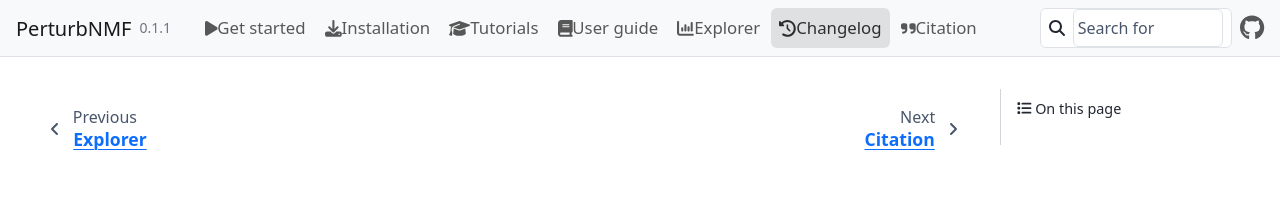
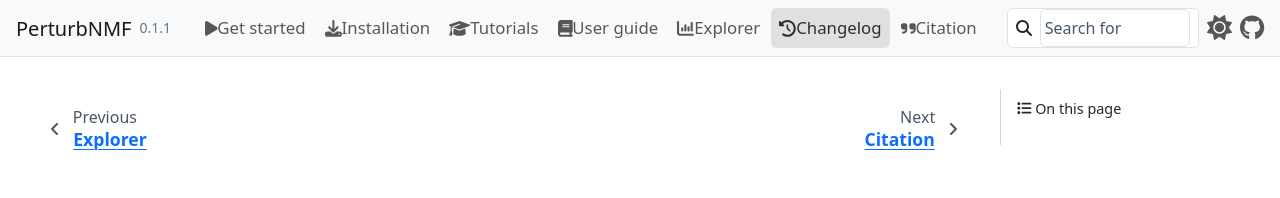
Before and after one commit to EngreitzLab/PerturbNMF, a Sphinx documentation site: the page built from docs/changelog.md, in a window 1280 px wide. Shown: the top 198 px of the page. Built offline with Sphinx 7.4.7 and the PyData theme 0.15.4, drawn with Linux system fonts in a browser that asks for light colours; pages that are not in the unit, such as notebooks, are missing from menus.

Commit message:
Add a light/dark theme switch to the docs
Navbar and footer colours move into variables with a Bootstrap dark
palette, the home page shows the dark overview figure in dark mode, and the
dark SVG gets a transparent background so it blends into dark pages. The
site still opens in light mode.

Co-Authored-By: Claude Opus 5.5 (1M context) <noreply@anthropic.com>

```diff
--- a/docs/_static/custom.css
+++ b/docs/_static/custom.css
@@ -1,5 +1,5 @@
 /* pkgdown (Bootstrap 5) look on top of pydata-sphinx-theme. */
-/* Set on the light-theme selector too: pydata defines its colours there,
+/* Set on the theme selectors too: pydata defines its colours there,
    which outranks a bare :root. */
 :root,
 html[data-theme="light"] {
@@ -13,23 +13,58 @@ html[data-theme="light"] {
   --pst-color-link-hover: #0a58ca;
   --pst-color-link-higher-contrast: #0a58ca; /* links inside tables */
   --pst-color-on-background: #f8f9fa;
+
+  /* Navbar/footer colours: Bootstrap `bg-light` */
+  --pnmf-bar-bg: #f8f9fa;
+  --pnmf-bar-border: #dee2e6;
+  --pnmf-brand: rgba(0, 0, 0, 0.9);
+  --pnmf-nav: rgba(0, 0, 0, 0.65);
+  --pnmf-nav-strong: rgba(0, 0, 0, 0.8);
+  --pnmf-nav-pill: rgba(0, 0, 0, 0.1);
+  --pnmf-muted: #6c757d;
+  --pnmf-search-bg: #fff;
 }
 
-/* Navbar, matching pkgdown's Bootstrap `navbar bg-light`: name + muted
-   version, icon links left-aligned after it, search box + GitHub on the right. */
+/* Dark mode: Bootstrap 5.3 dark palette (pkgdown's dark theme). */
+html[data-theme="dark"] {
+  --pst-header-height: 3.5rem;
+  --pst-font-family-base: system-ui, -apple-system, "Segoe UI", Roboto, "Helvetica Neue", Arial, sans-serif;
+  --pst-font-family-heading: var(--pst-font-family-base);
+  --pst-color-primary: #6ea8fe;
+  --pst-color-secondary: #6ea8fe;
+  --pst-color-link: #6ea8fe;
+  --pst-color-link-hover: #9ec5fe;
+  --pst-color-link-higher-contrast: #9ec5fe;
+  --pst-color-background: #212529;
+  --pst-color-on-background: #2b3035;
+  --pst-color-surface: #2b3035;
+  --pst-color-text-base: #dee2e6;
+
+  --pnmf-bar-bg: #2b3035;
+  --pnmf-bar-border: #495057;
+  --pnmf-brand: rgba(255, 255, 255, 0.95);
+  --pnmf-nav: rgba(255, 255, 255, 0.65);
+  --pnmf-nav-strong: rgba(255, 255, 255, 0.9);
+  --pnmf-nav-pill: rgba(255, 255, 255, 0.12);
+  --pnmf-muted: #adb5bd;
+  --pnmf-search-bg: #212529;
+}
+
+/* Navbar, matching pkgdown's Bootstrap navbar: name + muted version, icon
+   links left-aligned after it, search box + theme switch + GitHub on the right. */
 .bd-header {
-  background-color: #f8f9fa !important;
-  border-bottom: 1px solid #dee2e6;
+  background-color: var(--pnmf-bar-bg) !important;
+  border-bottom: 1px solid var(--pnmf-bar-border);
   box-shadow: none !important;
 }
 .bd-header .bd-header__inner { max-width: 1320px; margin: 0 auto; }
-.bd-header .navbar-brand .title { font-weight: 400; font-size: 1.25rem; color: rgba(0, 0, 0, 0.9); }
+.bd-header .navbar-brand .title { font-weight: 400; font-size: 1.25rem; color: var(--pnmf-brand); }
 .bd-header .navbar-header-items__start { gap: 0.5rem; align-items: center; }
-.pkg-version { font-size: 0.875em; color: #6c757d; }
+.pkg-version { font-size: 0.875em; color: var(--pnmf-muted); }
 .bd-header .navbar-header-items__center { margin-left: 1rem; }
 .bd-header ul.navbar-nav > li.nav-item { margin: 0 0.1rem; }
 .bd-header ul.navbar-nav > li.nav-item > .nav-link {
-  color: rgba(0, 0, 0, 0.65);
+  color: var(--pnmf-nav);
   padding: 0.4rem 0.5rem;
   font-size: 1.05rem;
   font-weight: 400;
@@ -37,31 +72,33 @@ html[data-theme="light"] {
 }
 .bd-header ul.navbar-nav > li.nav-item > .nav-link i { margin-right: 0.3rem; }
 .bd-header ul.navbar-nav > li.nav-item > .nav-link:hover {
-  color: rgba(0, 0, 0, 0.8);
+  color: var(--pnmf-nav-strong);
   text-decoration: none;
 }
 /* Current section: grey pill like pkgdown, not pydata's coloured underline. */
 .bd-header ul.navbar-nav > li.nav-item.current > .nav-link {
-  color: rgba(0, 0, 0, 0.8);
-  background-color: rgba(0, 0, 0, 0.1);
+  color: var(--pnmf-nav-strong);
+  background-color: var(--pnmf-nav-pill);
 }
 .bd-header ul.navbar-nav > li.nav-item > .nav-link::before,
 .bd-header ul.navbar-nav > li.nav-item.current > .nav-link::before { border-bottom: none; display: none; }
 .bd-header .navbar-header-items { flex-grow: 1; }
-.bd-header .navbar-header-items__end { gap: 0.5rem; margin-left: auto; } /* search + GitHub flush right */
-.bd-header .navbar-icon-links .nav-link { color: rgba(0, 0, 0, 0.65); font-size: 1.25rem; }
+.bd-header .navbar-header-items__end { gap: 0.5rem; margin-left: auto; } /* flush right */
+.bd-header .navbar-icon-links .nav-link,
+.bd-header .theme-switch-button { color: var(--pnmf-nav); font-size: 1.25rem; }
+.bd-header .theme-switch-button:hover { color: var(--pnmf-nav-strong); }
 
 /* Search box styled as a Bootstrap .form-control. */
 .bd-header .bd-search {
   width: 12rem;
   margin: 0;
   padding: 0 0.5rem;
-  background: #fff;
-  border: 1px solid #dee2e6;
+  background: var(--pnmf-search-bg);
+  border: 1px solid var(--pnmf-bar-border);
   border-radius: 0.375rem;
 }
 .bd-header .bd-search i { display: none; }
-.bd-header .bd-search .form-control { padding: 0.375rem 0.25rem; font-size: 1rem; background: transparent; }
+.bd-header .bd-search .form-control { padding: 0.375rem 0.25rem; font-size: 1rem; background: transparent; color: var(--pst-color-text-base); }
 .bd-header .bd-search .search-button__kbd-shortcut { display: none; }
 
 /* Content: readable column, plain headings. */
@@ -79,4 +116,4 @@ html[data-theme="light"] {
 .home-sidebar ul { list-style: none; padding-left: 0; margin: 0; font-size: 0.95rem; }
 .home-sidebar li { margin: 0.15rem 0; }
 
-.bd-footer { background-color: #f8f9fa; border-top: 1px solid #dee2e6; }
+.bd-footer { background-color: var(--pnmf-bar-bg); border-top: 1px solid var(--pnmf-bar-border); }
--- a/docs/conf.py
+++ b/docs/conf.py
@@ -63,7 +63,7 @@ html_theme_options = {
     "navbar_start": ["navbar-logo", "pkg-version"],
     "navbar_align": "left",
     "navbar_center": ["pkg-navbar"],
-    "navbar_end": ["search-field", "navbar-icon-links"],
+    "navbar_end": ["search-field", "theme-switcher", "navbar-icon-links"],
     "navbar_persistent": [],  # drop the default search button; search-field replaces it
     "search_bar_text": "Search for",
     "navigation_with_keys": False,
```
Also changed, not shown: docs/index.md (+12 -0 lines), 1 other file.
